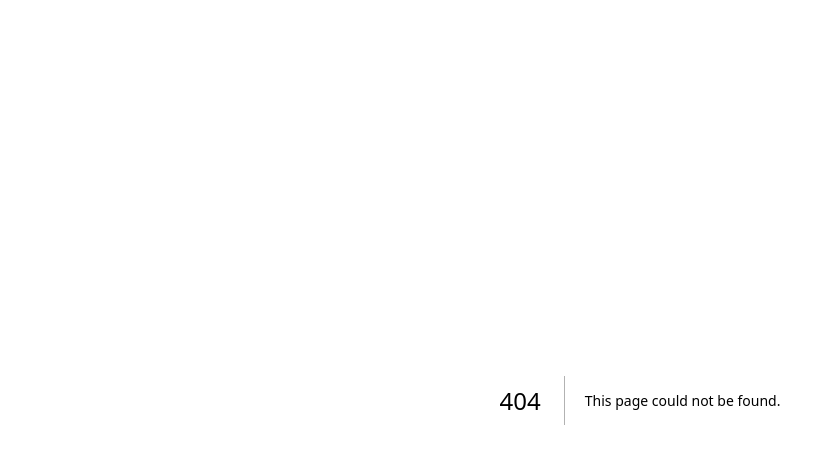
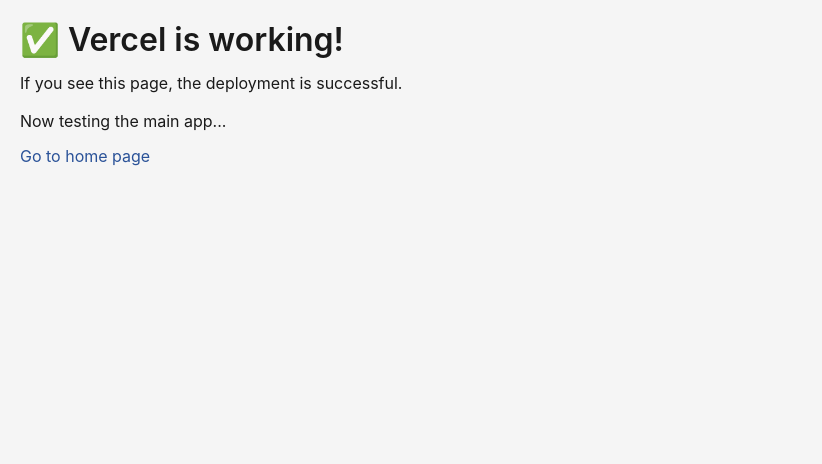
Before and after one commit to rose766/Goldbar-LMS-Onboarding, a Next.js app: page /test in a window 1280 px wide. Before the commit this address had no page. Shown: the top 464 px of the page, without its empty margins (0-822 px from the left). Built offline with nearby package versions, Linux system fonts and the light colour scheme.

Commit message:
Add diagnostics: test page and error handling

```diff
--- /dev/null
+++ b/pages/test.js
@@ -0,0 +1,10 @@
+export default function TestPage() {
+  return (
+    <div style={{ padding: '20px' }}>
+      <h1>✅ Vercel is working!</h1>
+      <p>If you see this page, the deployment is successful.</p>
+      <p>Now testing the main app...</p>
+      <a href="/">Go to home page</a>
+    </div>
+  );
+}
```
